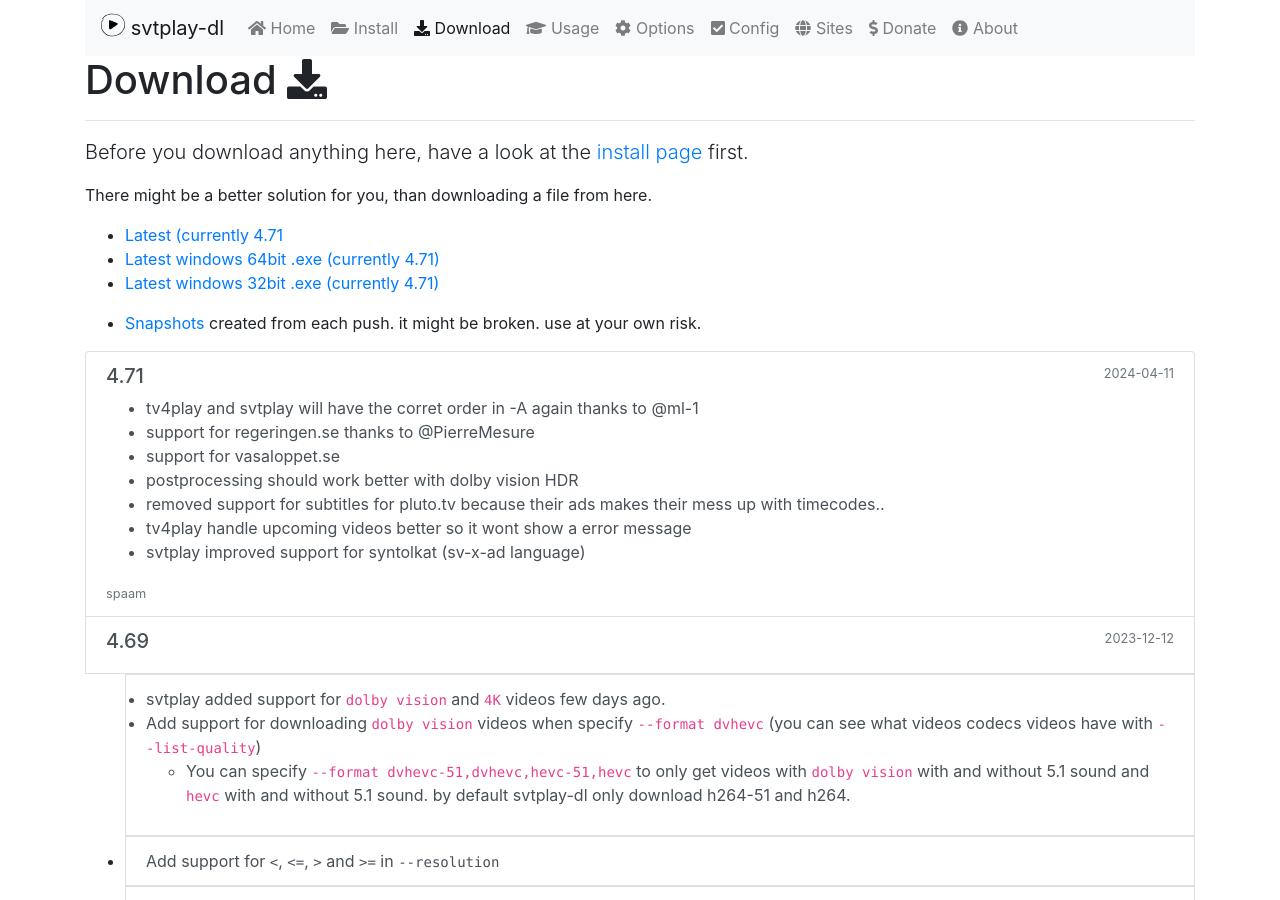
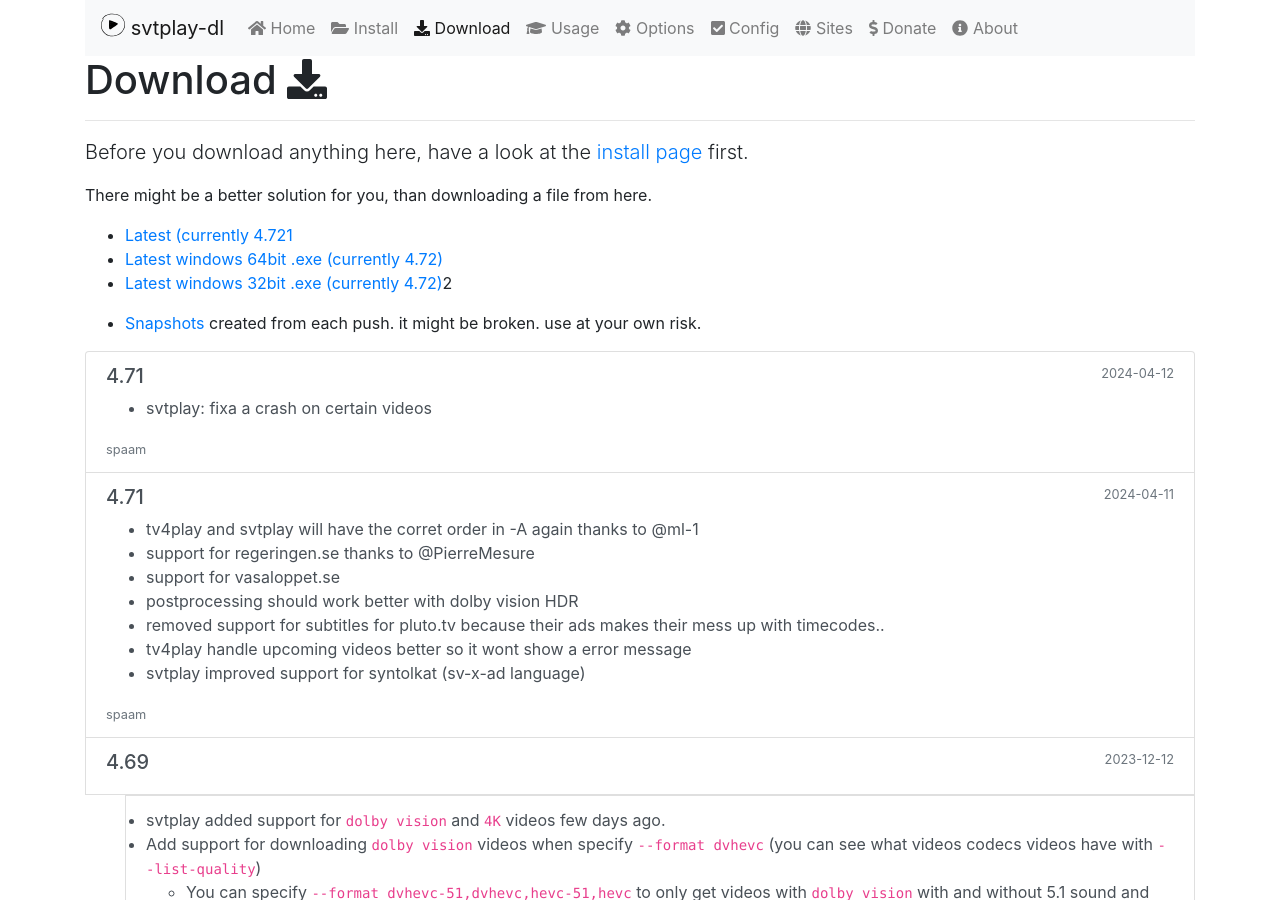
Before and after one commit to spaam/svtplay-dl-web, a Jekyll site: the page built from _pages/download.md, in a window 1280 px wide and 900 px high. Built offline with Jekyll 4.4.1, drawn with Linux system fonts in a browser that asks for light colours; nearby versions of some CDN libraries; comment, search, counter and statistics services are not loaded.

Commit message:
Add 4.72

```diff
--- a/_layouts/home.html
+++ b/_layouts/home.html
@@ -15,7 +15,7 @@
             <a href="/install/" class="btn btn-lg btn-outline-primary mb-3 mb-md-0 mr-md-3">Get started</a>
             <a href="/archive/" class="btn btn-lg btn-outline-secondary">Download</a>
         </div>
-        <p class="text-muted mb-0">Currently v4.71 (2024-04-11)</p>
+        <p class="text-muted mb-0">Currently v4.72 (2024-04-12)</p>
     </div>
     <div class="col-md-6">
         <img src="/assets/brand/logo.svg" width="256" height="256" class="img-fluid mb-3">
--- a/_pages/download.md
+++ b/_pages/download.md
@@ -10,9 +10,9 @@
 
 There might be a better solution for you, than downloading a file from here.
 
-* [Latest (currently 4.71](https://svtplay-dl.se/download/4.71/svtplay-dl)
-* [Latest windows 64bit .exe (currently 4.71)](https://svtplay-dl.se/download/4.71/svtplay-dl-amd64.zip)
-* [Latest windows 32bit .exe (currently 4.71)](https://svtplay-dl.se/download/4.71/svtplay-dl-win32.zip)
+* [Latest (currently 4.721](https://svtplay-dl.se/download/4.72/svtplay-dl)
+* [Latest windows 64bit .exe (currently 4.72)](https://svtplay-dl.se/download/4.72/svtplay-dl-amd64.zip)
+* [Latest windows 32bit .exe (currently 4.72)](https://svtplay-dl.se/download/4.72/svtplay-dl-win32.zip)2
 
 * [Snapshots](/download/snapshots/) created from each push. it might be broken. use at your own risk.
 
--- /dev/null
+++ b/_posts/2024-04-12-4.72.md
@@ -0,0 +1,11 @@
+---
+layout: post
+title: "4.71"
+date: 2024-04-12 21:11:00 +0200
+categories: releases
+windows-amd64: true
+windows-win32: true
+binary: true
+---
+
+* svtplay: fixa a crash on certain videos
```
